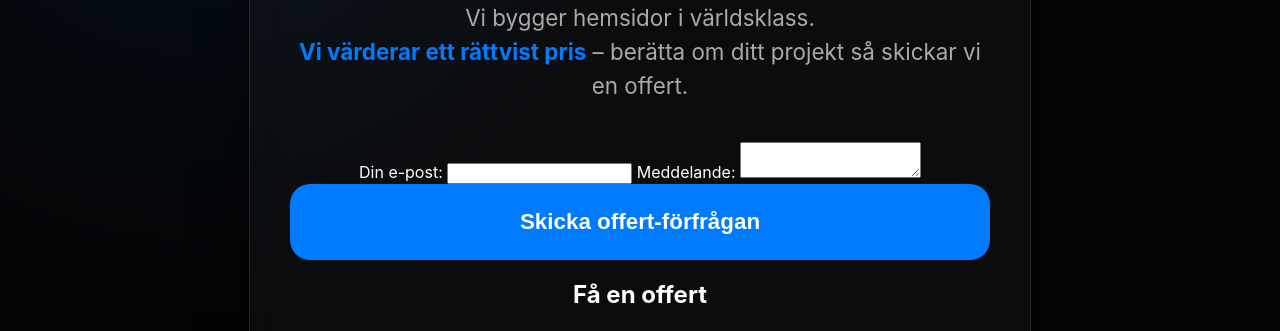
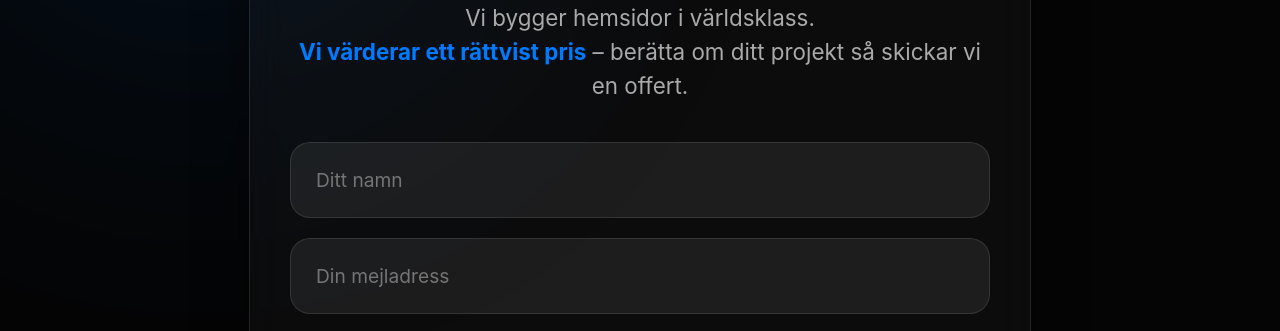
Before and after one commit to Axonstudios/Axon, a plain HTML site: page index.html in a window 1280 px wide. Both pictures are taken after a click on the button "Starta ditt projekt". Shown: the part 400-731 px from the top of the page. Drawn offline with Linux system fonts and the light colour scheme.

Commit message:
Add files via upload

```diff
--- a/index.html
+++ b/index.html
@@ -396,15 +396,12 @@ summary span {
             <strong>Vi värderar ett rättvist pris</strong> – berätta om ditt projekt så skickar vi en offert.
         </p>
 
-<form action="https://formspree.io/f/DITT_ID" method="POST">
-    <label>Din e-post:</label>
-    <input type="email" name="email" required>
-
-    <label>Meddelande:</label>
-    <textarea name="message" required></textarea>
-
-    <button type="submit">Skicka offert-förfrågan</button>
-</form>
+        <form action="https://formspree.io/forms/xwvngknj" method="POST">
+            <input type="text" name="name" class="input-box" placeholder="Ditt namn" required>
+            <input type="email" name="email" class="input-box" placeholder="Din mejladress" required>
+            <textarea name="message" class="input-box" rows="5" placeholder="Beskriv din drömhemsida..."></textarea>
+            <button type="submit">Skicka förfrågan</button>
+        </form>
     <h2>Få en offert</h2>
 </div>
     <div class="blob"></div>
```
